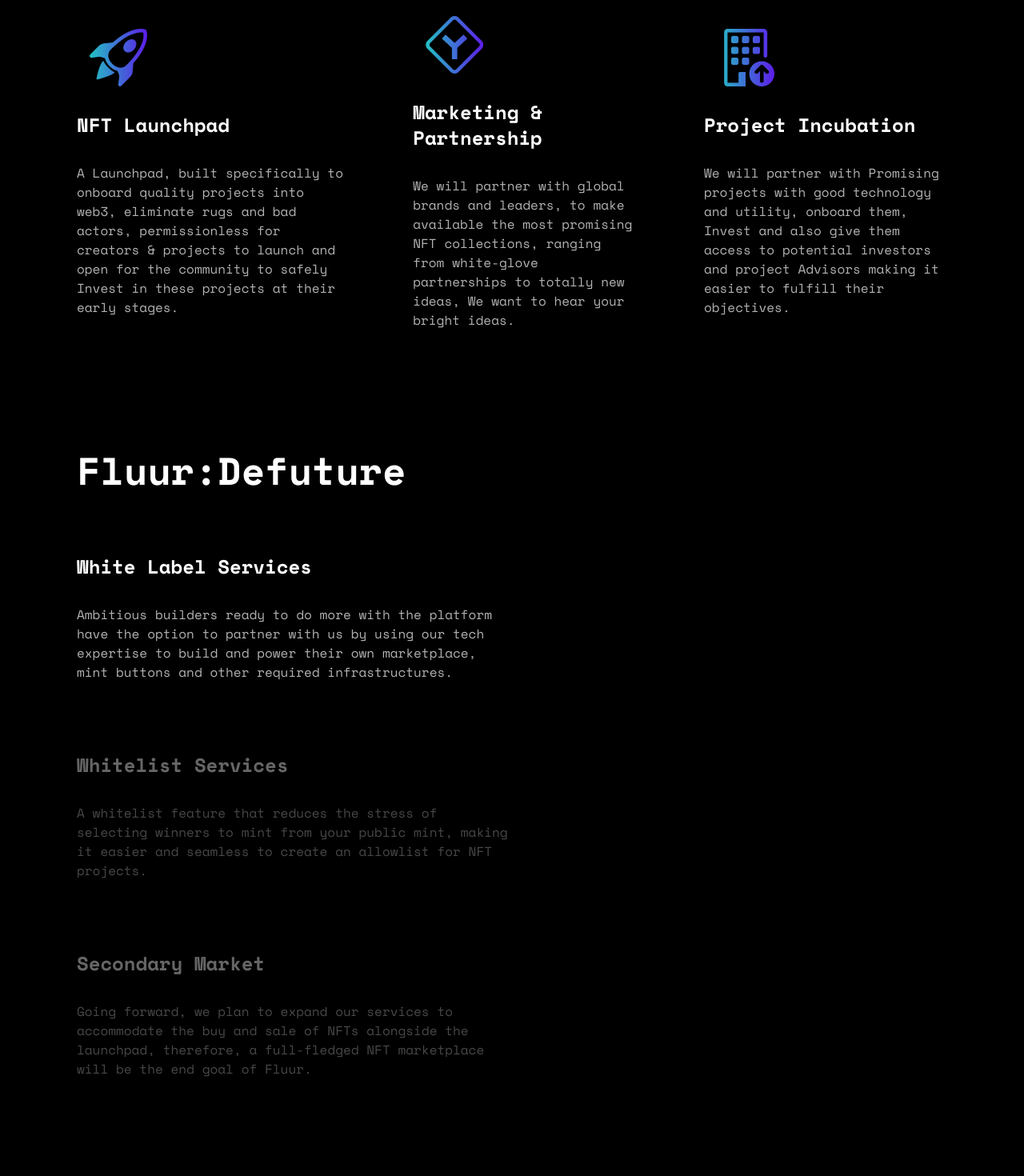
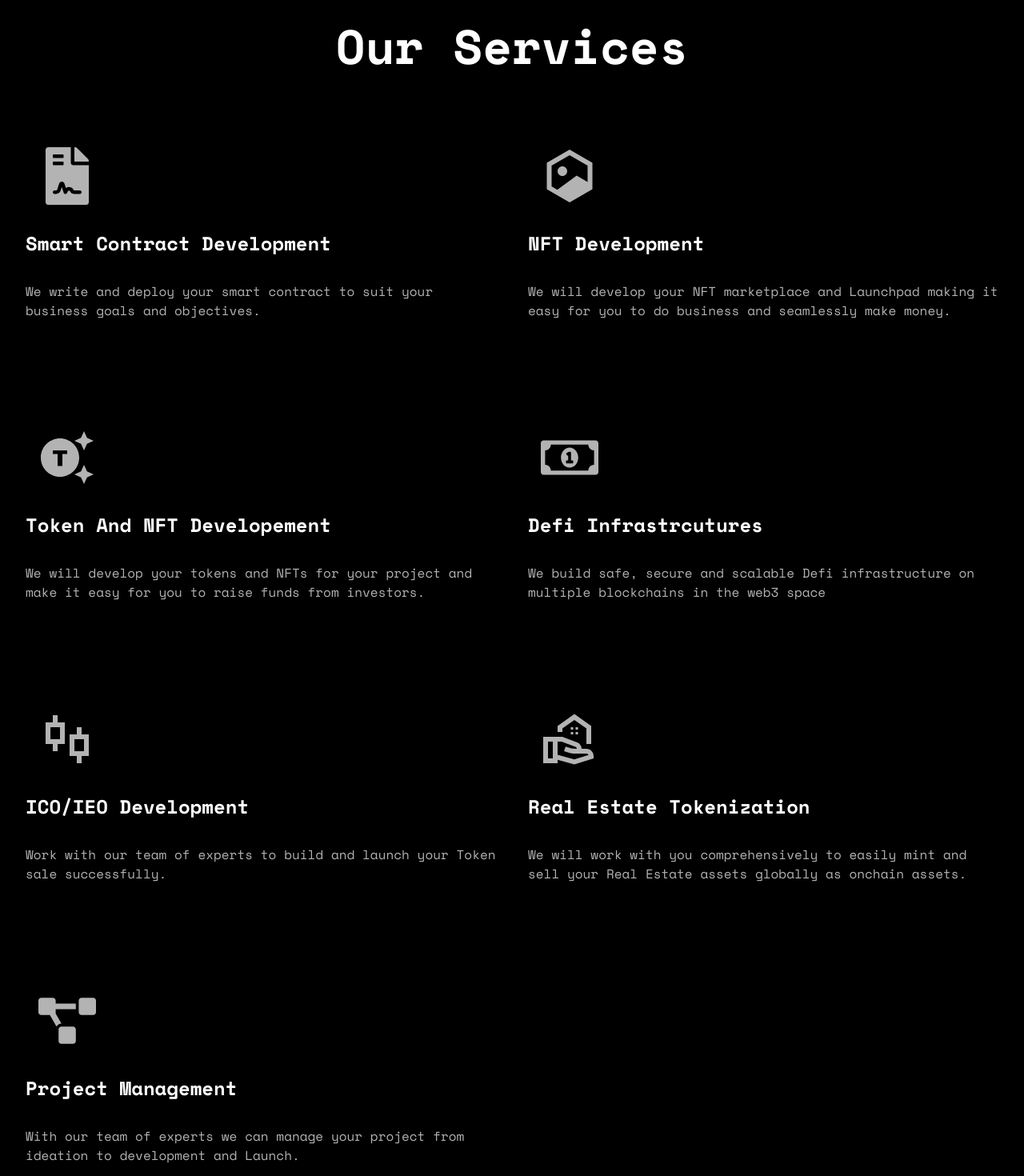
Before and after one commit to timmypelumy/fluur, a React (Vite) app: page / in a window 1280 px wide. Shown: the part 1280-2750 px from the top of the page at 80% size. Built offline with nearby package versions, Linux system fonts and the light colour scheme.

Commit message:
changed content

```diff
--- a/package.json
+++ b/package.json
@@ -13,6 +13,7 @@
     "classnames": "^2.3.2",
     "react": "^18.2.0",
     "react-dom": "^18.2.0",
+    "react-icons": "^4.10.1",
     "react-reveal": "^1.2.2",
     "react-waypoint": "^10.3.0",
     "typewriter-effect": "^2.20.1"
--- a/src/App.jsx
+++ b/src/App.jsx
@@ -5,6 +5,13 @@ import { Fade } from "react-reveal";
 import { useState } from "react";
 import cn from "classnames";
 import Typewriter from "typewriter-effect";
+import {
+  FaFileContract,
+  FaRegMoneyBillAlt,
+  FaProjectDiagram,
+} from "react-icons/fa";
+import { RiNftFill, RiStockLine } from "react-icons/ri";
+import { MdGeneratingTokens, MdOutlineRealEstateAgent } from "react-icons/md";
 
 export default function Home() {
   const [showComingSoon, setShow] = useState(false);
@@ -72,13 +79,13 @@ export default function Home() {
 
         {/* Second box  */}
 
-        <div className="mt-8 w-full ">
+        <div className="mt-8 mb-16 w-full space-y-16 ">
           <h2 className="text-white text-3xl  md:text-4xl  lg:text-6xl font-bold text-center ">
             What is Fluur?
           </h2>
 
-          <div className="mt-6 flex flex-col justify-center items-center">
-            <p className="text-white max-w-5xl text-xl  md:text-xl  lg:text-2xl font-bold text-center ">
+          <div className="mt-6 flex flex-col justify-center items-center px-8">
+            <p className="text-white max-w-5xl text-xl  md:text-xl  lg:text-2xl font-bold text-left lg:text-center ">
               Fluur is a web3 tech startup that focuses on building top notch
               infrastructures for other web 3 projects and tech startups. We are
               a development and marketing firm that offers end to end solutions
@@ -91,77 +98,119 @@ export default function Home() {
             </p>
           </div>
 
-          <div className="flex flex-col justify-center space-y-16 lg:space-y-0 lg:flex-row lg:justify-around items-center py-8 lg:w-[85%] mx-auto text-white/70 lg:space-x-20 mt-16 px-8 lg:px-0">
+          <h2 className="text-white text-3xl  md:text-4xl  lg:text-6xl font-bold text-center ">
+            Our Services
+          </h2>
+
+          <div className="grid grid-cols-1 lg:grid-cols-2 justify-items-stretch gap-y-32 gap-x-10 py-8   text-white/70  mt-16 px-8 ">
             <div>
               <div className="mb-8 ml-4">
-                <i className="text-7xl 2xl:text-8xl c-text bi-rocket-takeoff"></i>
-                {/* <img
-                  src="/assets/icons/rocket_launch_FILL0_wght100_GRAD0_opsz48.svg"
-                  alt="launchpad"
-                  width="100"
-                  height="100"
-                /> */}
+                <FaFileContract className="text-7xl 2xl:text-8xl c-text bi-rocket-takeoff"></FaFileContract>
               </div>
               <h1 className="font-bold capitalize text-white text-2xl mb-6">
                 {" "}
-                NFT Launchpad
+                Smart Contract Development
               </h1>
 
               <Fade bottom exit>
                 <p className="py-2 text-base">
-                  A Launchpad, built specifically to onboard quality projects
-                  into web3, eliminate rugs and bad actors, permissionless for
-                  creators & projects to launch and open for the community to
-                  safely Invest in these projects at their early stages.
+                  We write and deploy your smart contract to suit your business
+                  goals and objectives.
                 </p>
               </Fade>
             </div>
             <div>
               <div className="mb-8 ml-4">
-                <i className="text-7xl 2xl:text-8xl c-text bi-sign-intersection-y"></i>
-
-                {/* <img
-                  src="/assets/icons/handshake_FILL0_wght100_GRAD0_opsz48.svg"
-                  alt="launchpad"
-                  width="100"
-                  height="100"
-                /> */}
+                <RiNftFill className="text-7xl 2xl:text-8xl c-text bi-sign-intersection-y"></RiNftFill>
               </div>
               <h1 className="font-bold capitalize text-white text-2xl mb-6">
                 {" "}
-                Marketing & Partnership
+                NFT Development
               </h1>
 
               <Fade bottom exit>
                 <p className="py-2 text-base">
-                  We will partner with global brands and leaders, to make
-                  available the most promising NFT collections, ranging from
-                  white-glove partnerships to totally new ideas, We want to hear
-                  your bright ideas.
+                  We will develop your NFT marketplace and Launchpad making it
+                  easy for you to do business and seamlessly make money.
                 </p>
               </Fade>
             </div>
             <div>
               <div className="mb-8 ml-4">
-                <i className="text-7xl 2xl:text-8xl c-text bi-building-up"></i>
-
-                {/* <img
-                  src="/assets/icons/component_exchange_FILL1_wght100_GRAD0_opsz48.svg"
-                  alt="launchpad"
-                  width="100"
-                  height="100"
-                /> */}
+                <MdGeneratingTokens className="text-7xl 2xl:text-8xl c-text bi-building-up"></MdGeneratingTokens>
               </div>
               <h1 className="font-bold capitalize text-white text-2xl mb-6">
-                Project Incubation{" "}
+                Token and NFT Developement
               </h1>
 
               <Fade bottom exit>
                 <p className="py-2 text-base">
-                  We will partner with Promising projects with good technology
-                  and utility, onboard them, Invest and also give them access to
-                  potential investors and project Advisors making it easier to
-                  fulfill their objectives.
+                  We will develop your tokens and NFTs for your project and make
+                  it easy for you to raise funds from investors.
+                </p>
+              </Fade>
+            </div>
+
+            <div>
+              <div className="mb-8 ml-4">
+                <FaRegMoneyBillAlt className="text-7xl 2xl:text-8xl c-text bi-building-up"></FaRegMoneyBillAlt>
+              </div>
+              <h1 className="font-bold capitalize text-white text-2xl mb-6">
+                Defi Infrastrcutures
+              </h1>
+
+              <Fade bottom exit>
+                <p className="py-2 text-base">
+                  We build safe, secure and scalable Defi infrastructure on
+                  multiple blockchains in the web3 space
+                </p>
+              </Fade>
+            </div>
+
+            <div>
+              <div className="mb-8 ml-4">
+                <RiStockLine className="text-7xl 2xl:text-8xl c-text bi-building-up"></RiStockLine>
+              </div>
+              <h1 className="font-bold capitalize text-white text-2xl mb-6">
+                ICO/IEO Development
+              </h1>
+
+              <Fade bottom exit>
+                <p className="py-2 text-base">
+                  Work with our team of experts to build and launch your Token
+                  sale successfully.
+                </p>
+              </Fade>
+            </div>
+
+            <div>
+              <div className="mb-8 ml-4">
+                <MdOutlineRealEstateAgent className="text-7xl 2xl:text-8xl c-text bi-building-up"></MdOutlineRealEstateAgent>
+              </div>
+              <h1 className="font-bold capitalize text-white text-2xl mb-6">
+                Real Estate Tokenization
+              </h1>
+
+              <Fade bottom exit>
+                <p className="py-2 text-base">
+                  We will work with you comprehensively to easily mint and sell
+                  your Real Estate assets globally as onchain assets.
+                </p>
+              </Fade>
+            </div>
+
+            <div>
+              <div className="mb-8 ml-4">
+                <FaProjectDiagram className="text-7xl 2xl:text-8xl c-text bi-building-up"></FaProjectDiagram>
+              </div>
+              <h1 className="font-bold capitalize text-white text-2xl mb-6">
+                Project Management
+              </h1>
+
+              <Fade bottom exit>
+                <p className="py-2 text-base">
+                  With our team of experts we can manage your project from
+                  ideation to development and Launch.
                 </p>
               </Fade>
             </div>
@@ -170,7 +219,7 @@ export default function Home() {
 
         {/* Third Box  */}
 
-        <div className="mt-16  flex-col lg:flex-row justify-center lg:justify-between lg:w-[85%] mx-auto pt-12 flex px-8 lg:px-0">
+        <div className="hidden mt-16  flex-col lg:flex-row justify-center lg:justify-between lg:w-[85%] mx-auto pt-12  px-8 lg:px-0">
           <div className="lg:w-[50%]">
             <h2 className="text-white text-3xl  md:text-4xl  xl:text-5xl font-bold text-center lg:text-left ">
               Fluur:Defuture
```
Also changed, not shown: 1 other file (tests, documents, lock files or other folders).
